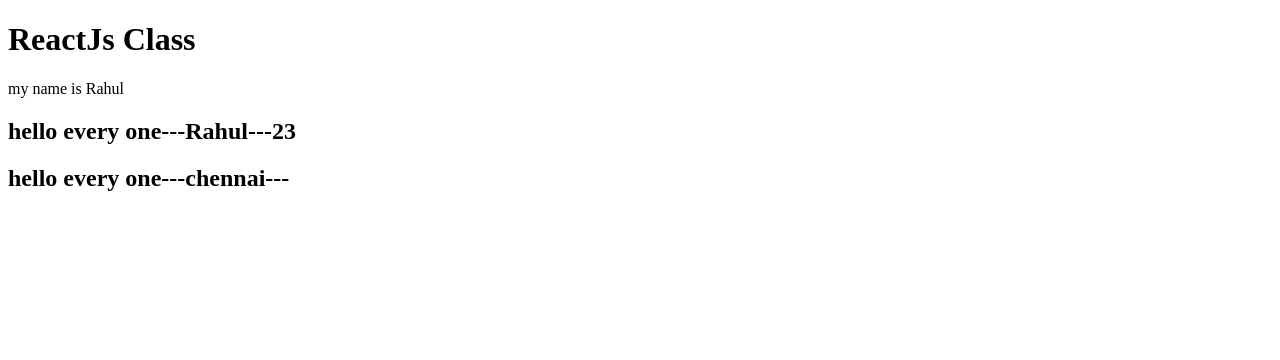
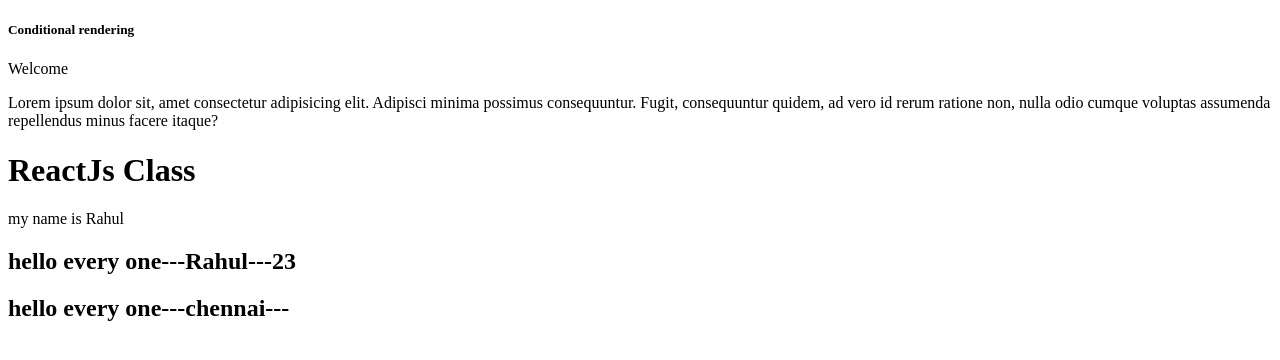
Before and after one commit to kamalrajms/ReactPro8, a React (Vite) app: page / in a window 1280 px wide. Shown: the top 360 px of the page. Built offline with nearby package versions, Linux system fonts and the light colour scheme.

Commit message:
Conditional rendering,list Rengering

```diff
--- a/src/App.jsx
+++ b/src/App.jsx
@@ -1,17 +1,34 @@
 import React from "react";
 import Greeting from "./Greeting";
+import ConditionalRendering from "./Component/ConditionalRendering";
+import ListRender from "./Component/ListRender";
 // import
 export default function App() {
   //logic
   const name = "Rahul";
   const city = "chennai";
   const age = 23;
+  const user = false;
+  console.log(user);
+
   return (
-    <div>
+    <>
+      {user ? (
+        <div>
+          <h5>listrendering</h5>
+          <ListRender />
+        </div>
+      ) : (
+        <div>
+          <h5>Conditional rendering</h5>
+          <ConditionalRendering />
+        </div>
+      )}
+
       <h1>ReactJs Class</h1>
       <p>my name is {name}</p>
-      <Greeting name={name} age={age}/>
+      <Greeting name={name} age={age} />
       <Greeting name={city} />
-    </div>
+    </>
   );
 }
--- /dev/null
+++ b/src/Component/ConditionalRendering.jsx
@@ -0,0 +1,21 @@
+import React from "react";
+
+export default function ConditionalRendering() {
+  const IsLogged = true;
+  return (
+    <div>
+      {/* ternary operator */}
+      {IsLogged ? <p>Welcome</p> : <p>Please login...!</p>}
+
+      {/* logical Operator */}
+      {IsLogged && (
+        <p>
+          Lorem ipsum dolor sit, amet consectetur adipisicing elit. Adipisci
+          minima possimus consequuntur. Fugit, consequuntur quidem, ad vero id
+          rerum ratione non, nulla odio cumque voluptas assumenda repellendus
+          minus facere itaque?
+        </p>
+      )}
+    </div>
+  );
+}
--- /dev/null
+++ b/src/Component/ListRender.jsx
@@ -0,0 +1,38 @@
+import React from "react";
+
+export default function ListRender() {
+  // eg1
+  const fruits = ["apple", "banana", "Mango", "grapes", "orange"];
+  //eg2
+  const users = [
+    // { id: 1, name: "Kumar" },
+    // { id: 2, name: "hari" },
+    // { id: 3, name: "rahul" },
+  ];
+
+  return (
+    <div>
+      {/* eg1 */}
+      <h3>fruits data</h3>
+      <ul>
+        {fruits.map((name, ind) => (
+          <li key={ind}>{name}</li>
+        ))}
+      </ul>
+      {/* /eg2 */}
+      <h3>user data</h3>
+
+      {users.length > 0 ? (
+        <ul>
+          {users.map((user) => (
+            <li key={user.id}>{user.name}</li>
+          ))}
+        </ul>
+      ) : (
+        <p>No data is found</p>
+      )}
+    </div>
+  );
+}
+// user={id1,name:"kumar"}
+// console.log(user.name);
```
Also changed, not shown: src/Text.txt.
